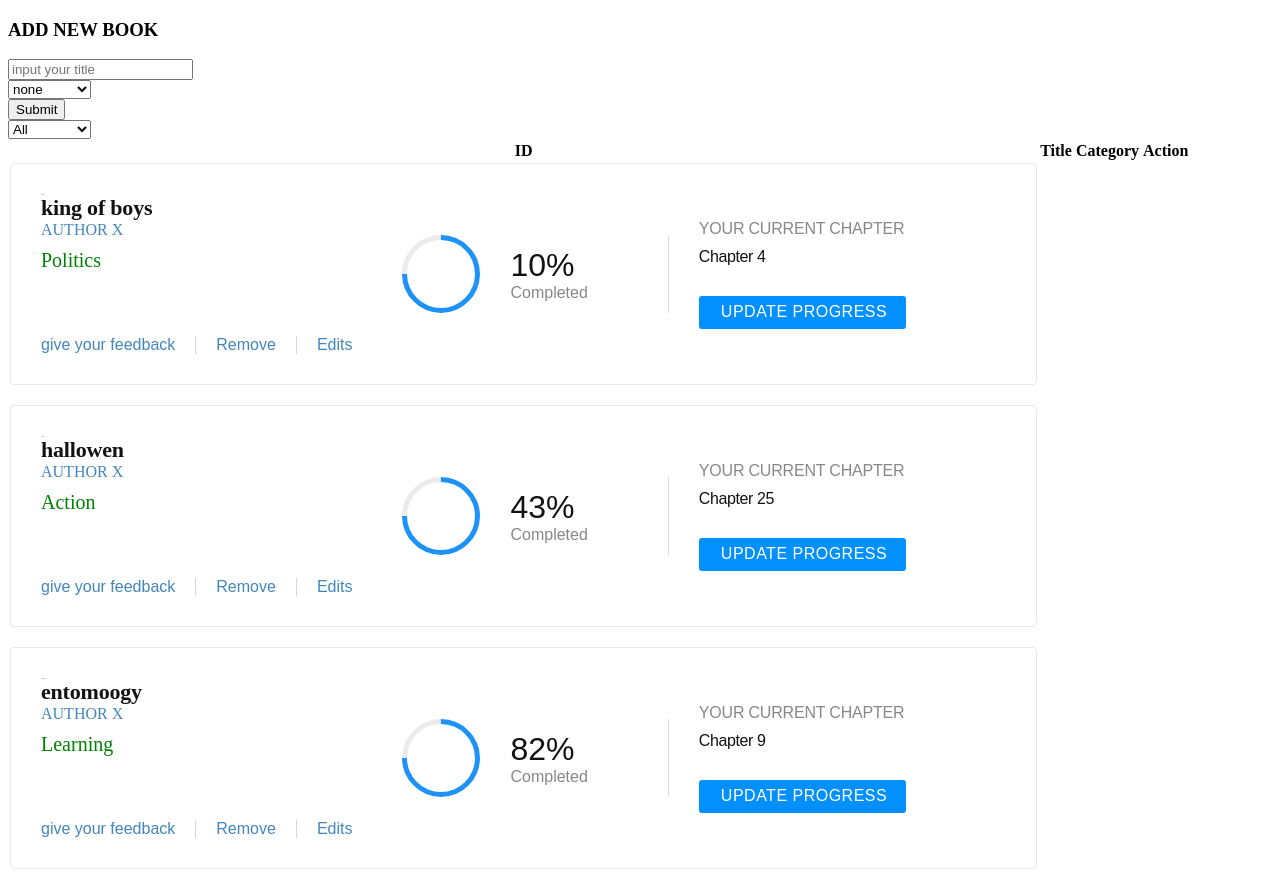
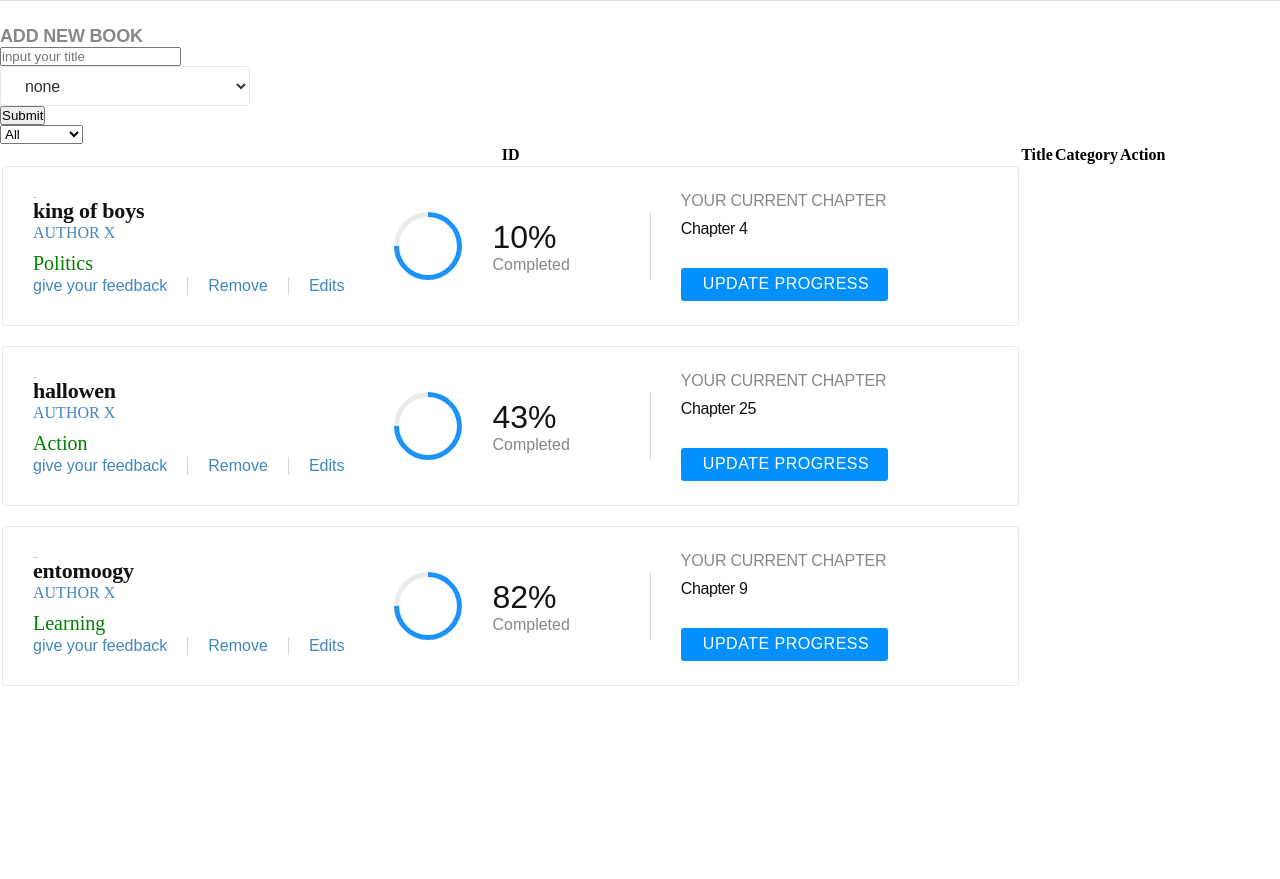
Before and after one commit to wintan1418/read, a React (Create React App) app: page / in a window 1280 px wide. After the commit the page ends 800 px from the top, so only its background shows below. Built offline with nearby package versions, Linux system fonts and the light colour scheme.

Commit message:
add stylings for form title

```diff
--- a/src/containers/BookForm.js
+++ b/src/containers/BookForm.js
@@ -3,6 +3,7 @@ import PropTypes from 'prop-types';
 import { connect } from 'react-redux';
 import { createBook } from '../action/index';
 import { bookCategories } from '../aid/index';
+import './BookForm.css';
 
 const BookForm = ({ createBook }) => {
   const [title, setTitle] = useState('');
@@ -39,12 +40,15 @@ const BookForm = ({ createBook }) => {
           <input
             type="text"
             placeholder="input your title"
+            className="title-field"
             value={title}
             onChange={handleTitleChange}
           />
         </div>
         <div className="input-group">
           <select
+            placeholder="Category"
+            className="select-input"
             value={category}
             onChange={handleCategoryChange}
           >
--- a/src/index.js
+++ b/src/index.js
@@ -5,6 +5,7 @@ import App from './component/App';
 import reportWebVitals from './reportWebVitals';
 import store from './reducers/index';
 import { createBook } from './action/index';
+import './index.css';
 
 const intialState = [
   {
```
